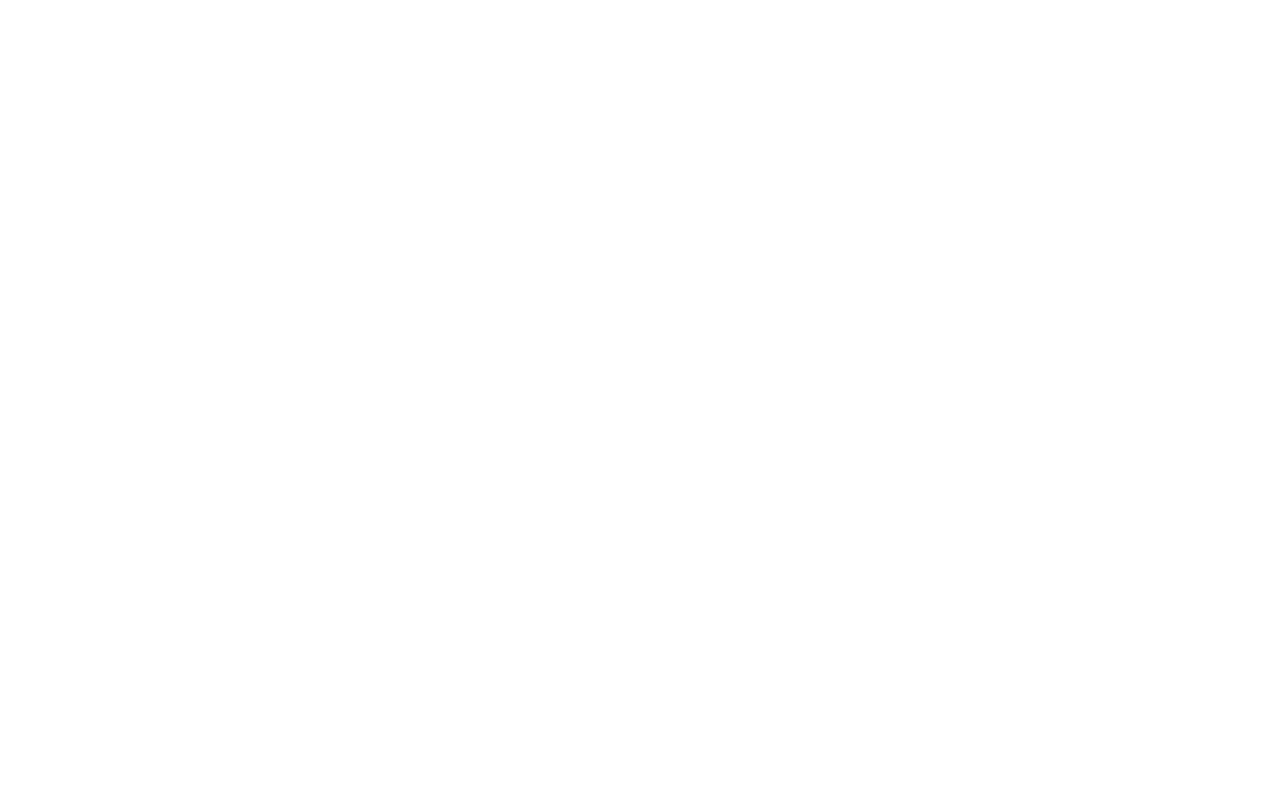
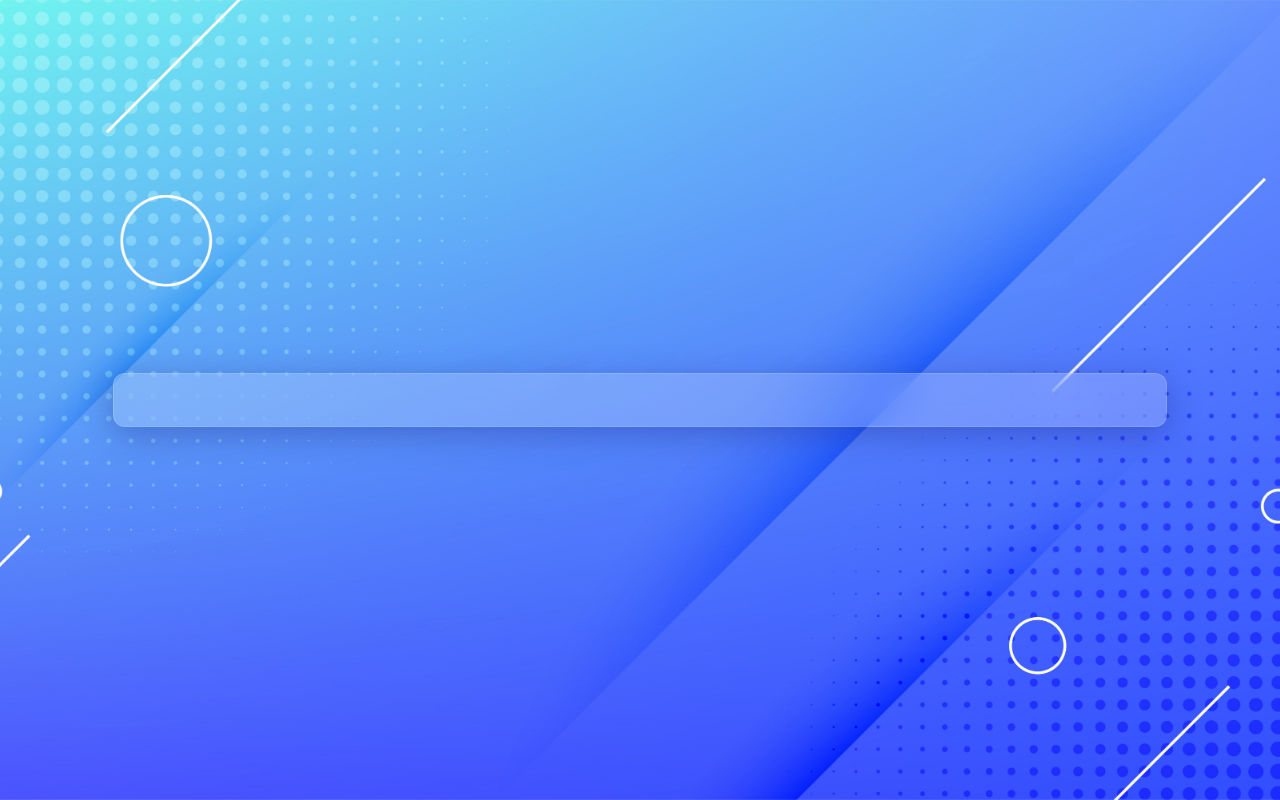
Before and after one commit to ssjisan/personality-test, a React (Create React App) app: page /Results in a window 1280 px wide. Before the commit this address had no page. Built offline with nearby package versions, Linux system fonts and the light colour scheme; a web font is replaced by a local one.

Commit message:
context store created

```diff
--- a/src/App.js
+++ b/src/App.js
@@ -1,15 +1,20 @@
 import { Routes, Route, BrowserRouter } from "react-router-dom";
 import Question from "./Components/Question";
 import StartPage from "./Components/StartPage";
-import './App.css';
+import "./App.css";
+import Result from "./Components/Result";
+import MarksStore from "./Components/MarksStore";
 function App() {
   return (
     <div>
       <BrowserRouter>
-        <Routes>
-          <Route exact path="/" element={<StartPage/>}/>
-          <Route path="/Questions" element={<Question/>}/>
-        </Routes>
+        <MarksStore>
+          <Routes>
+            <Route exact path="/" element={<StartPage />} />
+            <Route path="/Questions" element={<Question />} />
+            <Route path="/Results" element={<Result />} />
+          </Routes>
+        </MarksStore>
       </BrowserRouter>
     </div>
   );
--- /dev/null
+++ b/src/Components/MarksStore.js
@@ -0,0 +1,107 @@
+import React, { createContext, useState } from "react";
+import data from "../Question/Data.json";
+
+export const DataStore = createContext();
+export default function MarksStore({ children }) {
+  const [question, setQuestion] = useState(data);
+  const [count, setCount] = useState(0);
+  const [state, setState] = useState("");
+  const [button, setButton] = useState("");
+  const [currentQuestionNo, setCurrentQuestionNo] = useState(0);
+  const [extraversion, setExtraversion] = useState(0);
+  const [agreeableness, setAgreeableness] = useState(0);
+  const [conscientiousness, setConscientiousness] = useState(0);
+  const [neuroticism, setNeuroticism] = useState(0);
+  const [openness, setOpenness] = useState(0);
+  const [stage, setStage] = useState("question");
+  const handleClick = (category, scale, data) => {
+    setState(category);
+    setButton(data);
+    let value = 0;
+    if (scale === 1) {
+      if (data === "Very Inaccurate") {
+        value = value + 5;
+      }
+      if (data === "Moderately Inaccurate") {
+        value = value + 4;
+      }
+      if (data === "Neither Accurate Nor Inaccurate") {
+        value = value + 3;
+      }
+      if (data === "Moderately Accurate") {
+        value = value + 2;
+      }
+      if (data === "Very Accurate") {
+        value = value + 1;
+      }
+    }
+    if (scale === -1) {
+      if (data === "Very Inaccurate") {
+        value = value + 1;
+      }
+      if (data === "Moderately Inaccurate") {
+        value = value + 2;
+      }
+      if (data === "Neither Accurate Nor Inaccurate") {
+        value = value + 3;
+      }
+      if (data === "Moderately Accurate") {
+        value = value + 4;
+      }
+      if (data === "Very Accurate") {
+        value = value + 5;
+      }
+    }
+    setCount(value);
+  };
+  const countResult = () => {
+    switch (state) {
+      case "extraversion":
+        setExtraversion(+count + extraversion);
+        break;
+      case "agreeableness":
+        setAgreeableness(+count + agreeableness);
+        break;
+      case "conscientiousness":
+        setConscientiousness(+count + conscientiousness);
+        break;
+      case "neuroticism":
+        setNeuroticism(+count + neuroticism);
+        break;
+      case "openness":
+        setOpenness(+count + openness);
+        break;
+      default:
+    }
+  };
+
+  const handleNextQuestion = () => {
+    countResult();
+    const nextQuestion = currentQuestionNo + 1;
+    setCurrentQuestionNo(nextQuestion);
+    setButton();
+  };
+  const handleFinish = () => {
+    countResult();
+    setStage("Result");
+  };
+  return (
+    <DataStore.Provider
+      value={{
+        question,
+        currentQuestionNo,
+        button,
+        handleClick,
+        handleNextQuestion,
+        handleFinish,
+        extraversion,
+        agreeableness,
+        conscientiousness,
+        neuroticism,
+        openness,
+      }}
+    >
+      {children}
+    </DataStore.Provider>
+  );
+}
--- a/src/Components/Question.js
+++ b/src/Components/Question.js
@@ -1,100 +1,10 @@
 import { Box, Button, Card, Grid, Typography } from "@mui/material";
-import React, { useState } from "react";
+import React, { useContext } from "react";
+import { Link } from "react-router-dom";
 import Background from "../background.jpg";
-import data from "../Question/Data.json";
+import { DataStore } from "./MarksStore";
 export default function Question() {
-  const [question, setQuestion] = useState(data);
-  const [count, setCount] = useState(0);
-  const [state, setState] = useState("");
-  const [button, setButton] = useState("");
-  const [currentQuestionNo, setCurrentQuestionNo] = useState(0);
-  const [extraversion, setExtraversion] = useState(0);
-  const [agreeableness, setAgreeableness] = useState(0);
-  const [conscientiousness, setConscientiousness] = useState(0);
-  const [neuroticism, setNeuroticism] = useState(0);
-  const [openness, setOpenness] = useState(0);
-  const handleClick = (category, scale, data) => {
-    setState(category);
-    setButton(data)
-    let value = 0;
-    if (scale === 1) {
-      if (data === "Very Inaccurate") {
-        value = value + 5;
-      }
-      if (data === "Moderately Inaccurate") {
-        value = value + 4;
-      }
-      if (data === "Neither Accurate Nor Inaccurate") {
-        value = value + 3;
-      }
-      if (data === "Moderately Accurate") {
-        value = value + 2;
-      }
-      if (data === "Very Accurate") {
-        value = value + 1;
-      }
-    }
-    if (scale === -1) {
-      if (data === "Very Inaccurate") {
-        value = value + 1;
-      }
-      if (data === "Moderately Inaccurate") {
-        value = value + 2;
-      }
-      if (data === "Neither Accurate Nor Inaccurate") {
-        value = value + 3;
-      }
-      if (data === "Moderately Accurate") {
-        value = value + 4;
-      }
-      if (data === "Very Accurate") {
-        value = value + 5;
-      }
-    }
-    setCount(value);
-  };
-  const countResult = () => {
-    switch (state) {
-      case "extraversion":
-        setExtraversion(+count + extraversion);
-        break;
-      case "agreeableness":
-        setAgreeableness(+count + agreeableness);
-        break;
-      case "conscientiousness":
-        setConscientiousness(+count + conscientiousness);
-        break;
-      case "neuroticism":
-        setNeuroticism(+count + neuroticism);
-        break;
-      case "openness":
-        setOpenness(+count + openness);
-        break;
-      default:
-    }
-  };
-
-  const handleNextQuestion = () => {
-    countResult();
-    const nextQuestion = currentQuestionNo + 1;
-    setCurrentQuestionNo(nextQuestion);
-    setButton()
-  };
-  const handleFinish = () => {
-    countResult();
-  };
-  console.log(
-    "extraversion",
-    extraversion,
-    "agreeableness",
-    agreeableness,
-    "neuroticism",
-    neuroticism,
-    "openness",
-    openness,
-    "conscientiousness",
-    conscientiousness
-  );
+  const {question,currentQuestionNo,button,handleClick,handleNextQuestion,handleFinish}=useContext(DataStore)
   return (
     <Box
       style={{
@@ -106,7 +16,15 @@ export default function Question() {
         backgroundColor: "#cccccc",
       }}
     >
-      <Box style={{display: "flex",height: "100vh", justifyContent: "center", alignItems: "center",alignContent:"center"}}>
+      <Box
+        style={{
+          display: "flex",
+          height: "100vh",
+          justifyContent: "center",
+          alignItems: "center",
+          alignContent: "center",
+        }}
+      >
         <Card
           style={{
             width: 1000,
@@ -154,16 +72,25 @@ export default function Question() {
                     )
                   }
                 >
-                <Typography style={{ color: button === data ? "black" : "#fff"}}>{data}</Typography>
+                  <Typography
+                    style={{ color: button === data ? "black" : "#fff" }}
+                  >
+                    {data}
+                  </Typography>
                 </Box>
               ))}
               <Box>
                 {currentQuestionNo < question.length - 1 ? (
-                <Button onClick={handleNextQuestion} style={{ color: "#fff" }}>
+                  <Button
+                    onClick={handleNextQuestion}
+                    style={{ color: "#fff" }}
+                  >
                     Next Question
                   </Button>
                 ) : (
+                  <Link to="/Results">
                     <Button onClick={handleFinish}>Finish</Button>
+                  </Link>
                 )}
               </Box>
             </Grid>
--- /dev/null
+++ b/src/Components/Result.js
@@ -0,0 +1,42 @@
+import { Box, Card } from "@mui/material";
+import React, { useContext } from "react";
+import Background from "../background.jpg";
+import { DataStore } from "./MarksStore";
+export default function Result() {
+    const {extraversion,agreeableness,conscientiousness, neuroticism, openness}=useContext(DataStore)
+    console.log(extraversion,openness,agreeableness,conscientiousness, neuroticism)
+  return (
+    <Box
+      style={{
+        backgroundImage: `url(${Background})`,
+        height: "100vh",
+        backgroundPosition: "center",
+        backgroundRepeat: "no-repeat",
+        backgroundSize: "cover",
+        backgroundColor: "#cccccc",
+      }}
+    >
+      <Box
+        style={{
+          display: "flex",
+          height: "100vh",
+          justifyContent: "center",
+          alignItems: "center",
+          alignContent: "center",
+        }}
+      >
+        <Card
+          style={{
+            width: 1000,
+            padding: "2%",
+            background: "rgba( 255, 255, 255, 0.2 )",
+            backdropFilter: "blur( 20px )",
+            boxShadow: "0 8px 32px 0 rgba( 31, 38, 135, 0.37 )",
+            borderRadius: "12px",
+            border: "1px solid rgba(255, 255, 255, 0.125)",
+          }}
+        ></Card>
+      </Box>
+    </Box>
+  );
+}
```
Lines whose indentation alone changed are shown as unchanged.
